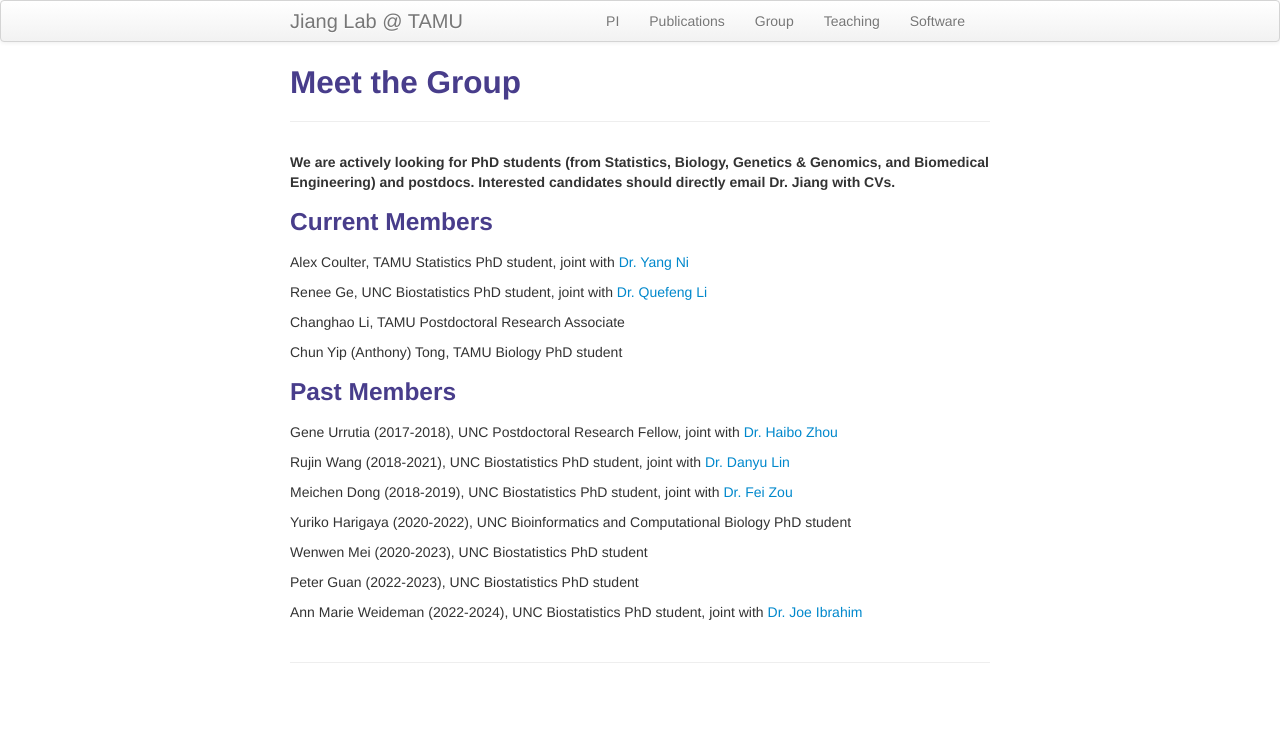
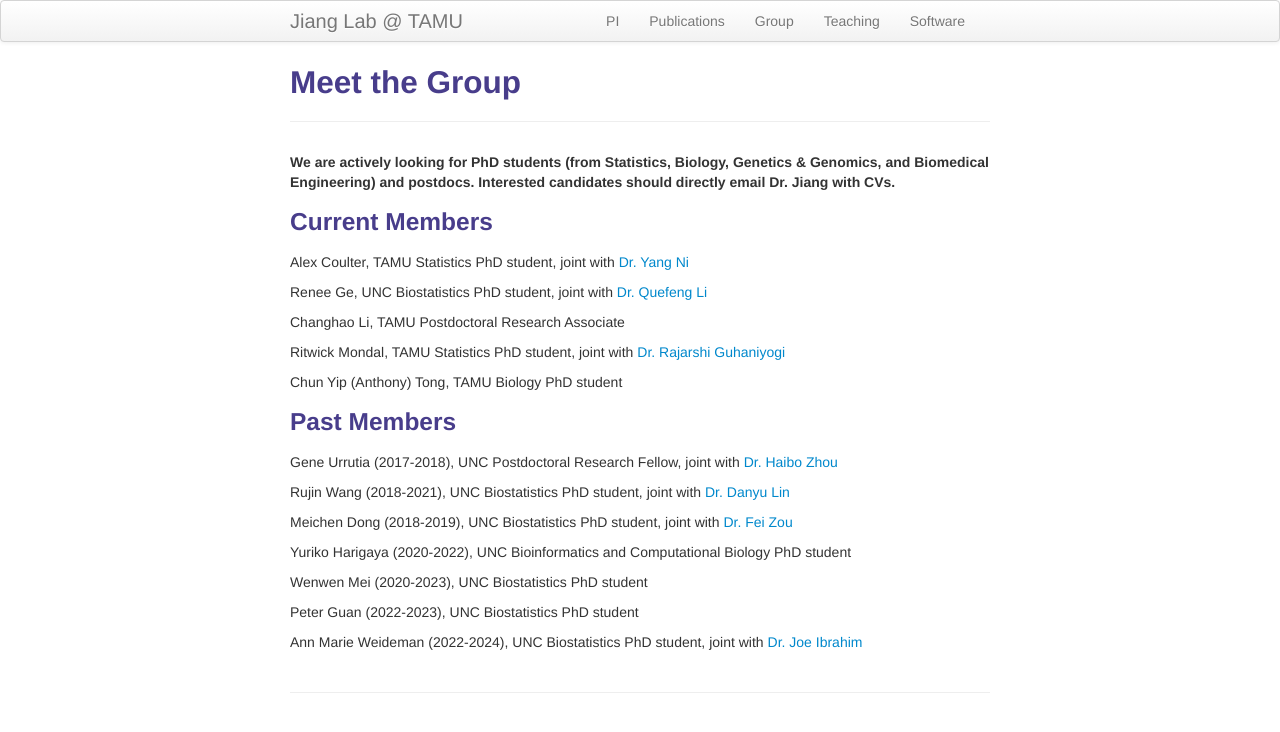
Before and after one commit to yuchaojiang/yuchaojiang.github.io, a Jekyll site: the page built from pages/group.md, in a window 1280 px wide. Shown: the top 732 px of the page. Built offline with Jekyll 4.4.1, drawn with Linux system fonts in a browser that asks for light colours.

Commit message:
Update group.md

```diff
--- a/pages/group.md
+++ b/pages/group.md
@@ -8,11 +8,13 @@ description: Group members
 
 ### Current Members
 
-Alex Coulter, TAMU Statistics PhD student, joint with [Dr. Yang Ni](https://web.stat.tamu.edu/~yni/)
+Alex Coulter, TAMU Statistics PhD student, joint with [Dr. Yang Ni](https://nystat.github.io/yni/)
 
-Renee Ge, UNC Biostatistics PhD student, joint with [Dr. Quefeng Li](http://www.bios.unc.edu/~quefeng/)
+Renee Ge, UNC Biostatistics PhD student, joint with [Dr. Quefeng Li](https://quefengli.github.io/)
 
 Changhao Li, TAMU Postdoctoral Research Associate
+
+Ritwick Mondal, TAMU Statistics PhD student, joint with [Dr. Rajarshi Guhaniyogi](https://sites.google.com/view/rajguhaniyogi)
 
 Chun Yip (Anthony) Tong, TAMU Biology PhD student
 
```
